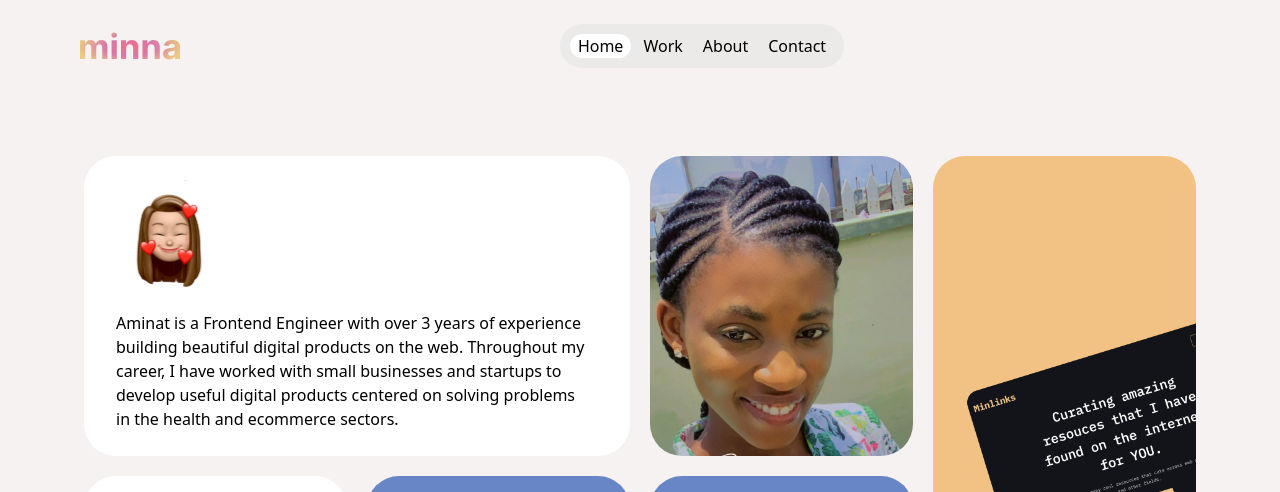
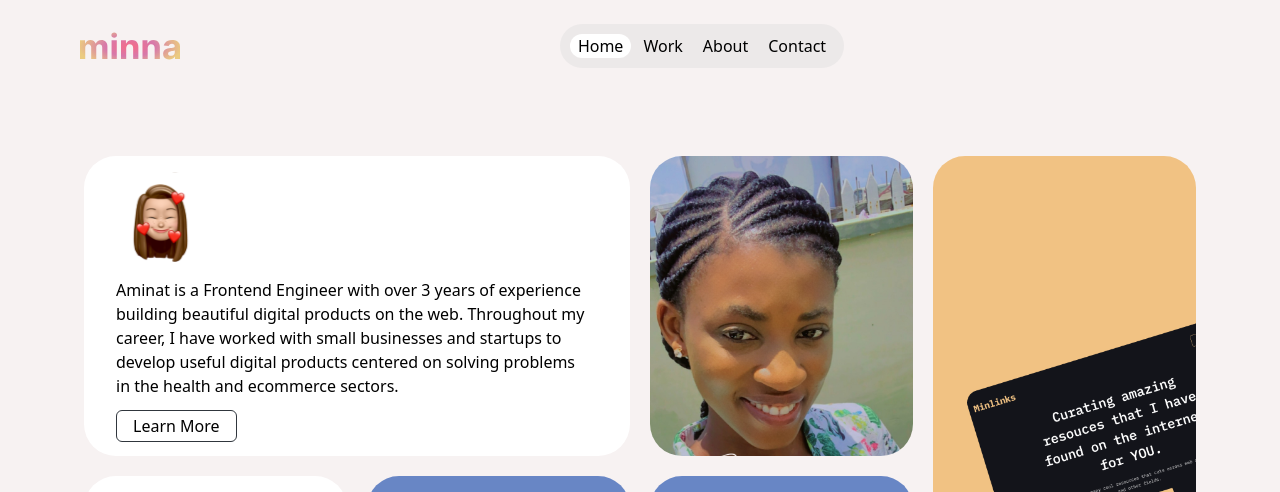
Before and after one commit to giselle2323/clayco, a Next.js app: page / in a window 1280 px wide. Shown: the top 492 px of the page. Built offline with nearby package versions, Linux system fonts and the light colour scheme; a web font is replaced by a local one.

Commit message:
fix: bio link

```diff
--- a/pages/index.tsx
+++ b/pages/index.tsx
@@ -243,11 +243,15 @@ const Home: NextPage = () => {
                 <img
                   src={Memoji.src}
                   alt="memoji"
-                  className=" h-[107px] my-6"
+                  className=" h-[90px] my-4"
                 />
                 <p className="max-w-[477px]">
                  Aminat is a Frontend Engineer with over 3 years of experience building beautiful digital products on the web. Throughout my career, I have worked with small businesses and startups to develop useful digital products centered on solving problems in the health and ecommerce sectors.
                 </p>
+
+                <div className="mt-4">
+                <a href="/posts/aminat-bio" className="border border-[#30363d] px-4 py-1 rounded-md text-black dark:text-white">Learn More</a>
+                </div>
               </div>
               <div
                 key="box-img"
```
